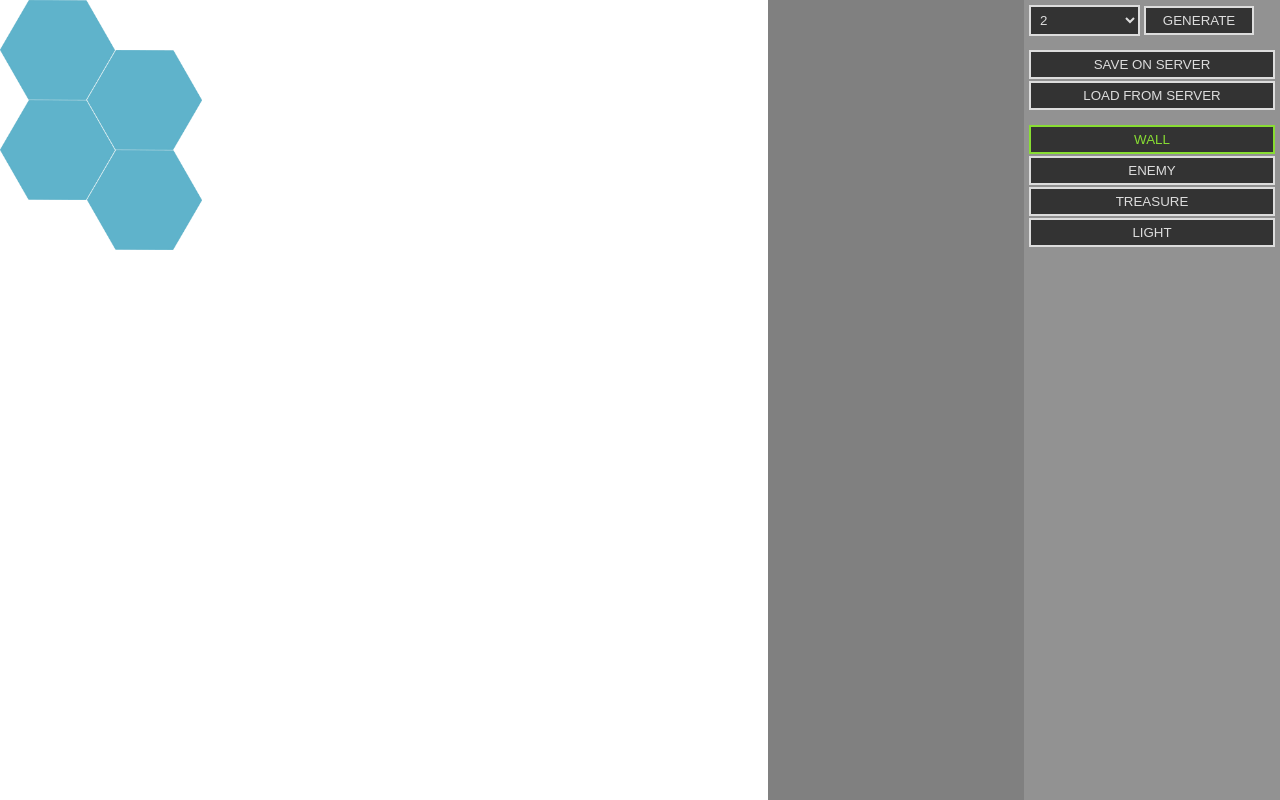
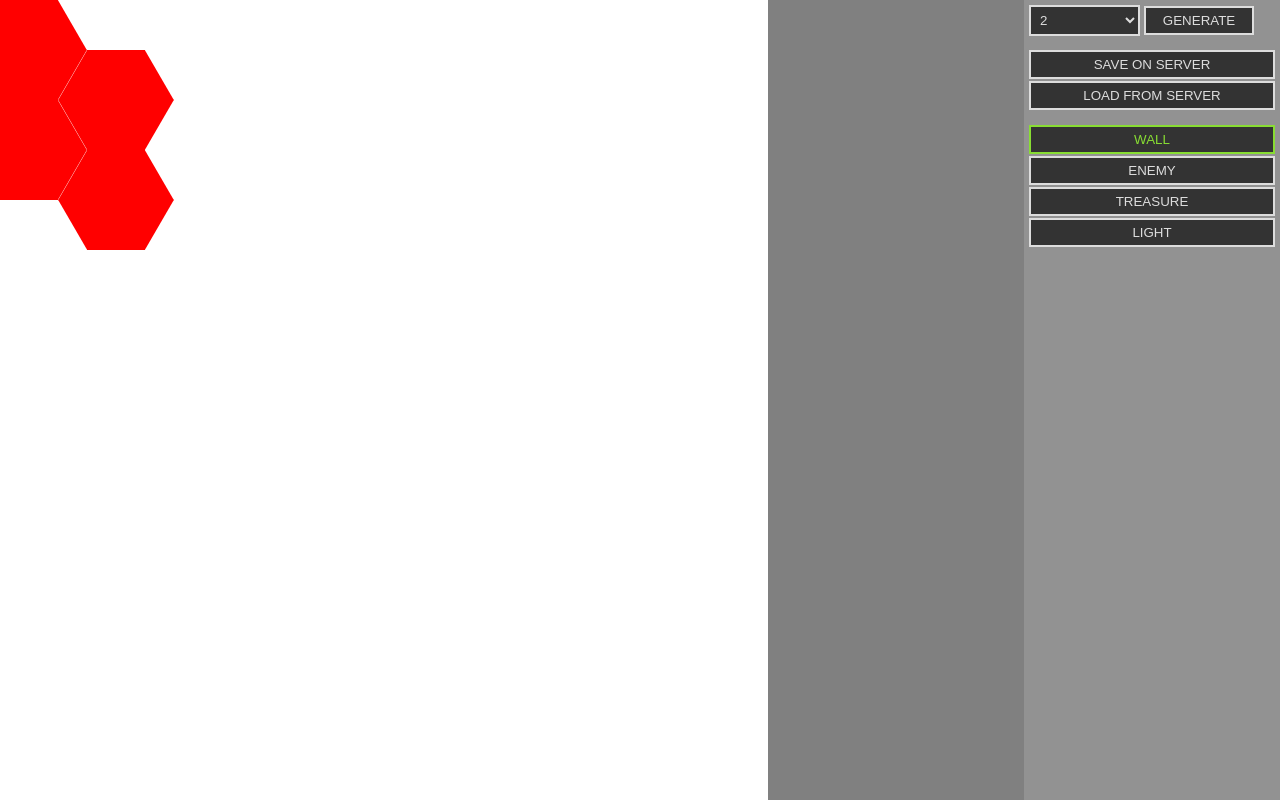
Before and after one commit to LittleBigKiller/vanilla-editor, a website: page static/index.html in a window 1280 px wide. Drawn offline with Linux system fonts and the light colour scheme.

Commit message:
[BROKEN] New hexes, directions are bricked

```diff
--- a/static/css/main.css
+++ b/static/css/main.css
@@ -90,6 +90,13 @@ button:active {
     font-weight: bolder;
     cursor: pointer;
 }
+.testHex {
+    overflow: visible;
+    position: absolute;
+    width: 58px;
+    height: 100px;
+    background-color: red;
+}
 
 .active, .active:hover {
     border-color: #88dd33;
--- a/static/js/hex.js
+++ b/static/js/hex.js
@@ -15,13 +15,22 @@ class Hex {
 
     create() {
         let hex = $('<div>')
-        hex.addClass('hex')
+        let hex0 = $('<div>')
+        let hex1 = $('<div>')
+        //hex.addClass('hex')
+        hex.addClass('testHex')
+        hex0.addClass('testHex')
+        hex1.addClass('testHex')
         hex.css('left', this.z * 116 - 29 * this.z)
         if (this.z % 2 == 0) {
             hex.css('top', this.x * 100)
         } else {
             hex.css('top', this.x * 100 + 50)
         }
+        hex0.css('transform', 'rotate(60deg)')
+        hex1.css('transform', 'rotate(120deg)')
+        hex.append(hex0)
+        hex.append(hex1)
         hex[0].hex = this
         this.dirOut = -1
         this.object = hex
```
